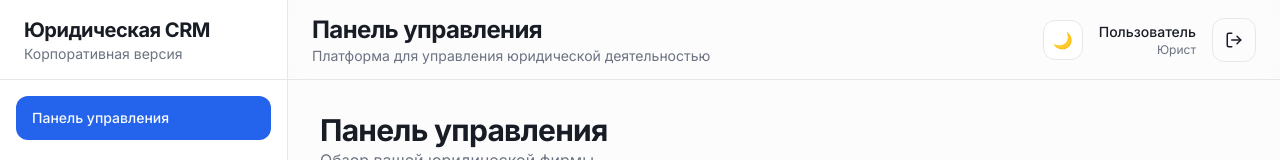
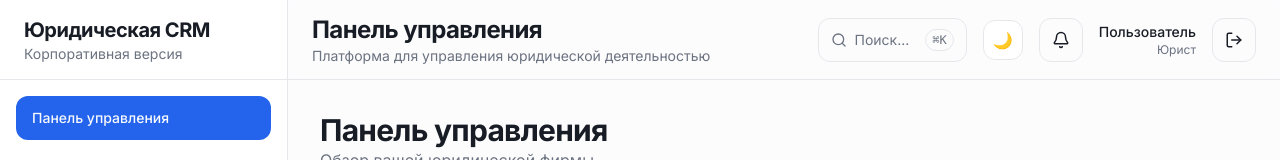
Before and after one commit to RIZVAN321-DIL/SaaS-PROJECT, a Next.js app in the folder frontend/: page /dashboard in a window 1280 px wide. Shown: the top 160 px of the page. Built offline with nearby package versions, Linux system fonts and the light colour scheme.

Commit message:
Update header.tsx

```diff
--- a/frontend/src/components/layout/header.tsx
+++ b/frontend/src/components/layout/header.tsx
@@ -1,20 +1,22 @@
-// frontend/src/components/layout/header.tsx
+// Файл 4: frontend/src/components/layout/header.tsx
 'use client';
 
 import { useState } from 'react';
 import { usePathname, useRouter } from 'next/navigation';
-import { Menu, LogOut } from 'lucide-react';
+import { Menu, LogOut, Search } from 'lucide-react';
 
 import { ThemeToggle } from '@/components/theme/theme-toggle';
 import { getUser, getAccessToken, clearAuth } from '@/lib/auth';
 import { authApi } from '@/lib/api';
 import { navigation } from '@/components/layout/sidebar';
+import { NotificationBell } from '@/components/notifications/notification-bell';
 
 interface HeaderProps {
   onMenuClick?: () => void;
+  onSearchClick?: () => void;
 }
 
-export function Header({ onMenuClick }: HeaderProps) {
+export function Header({ onMenuClick, onSearchClick }: HeaderProps) {
   const user = getUser();
   const pathname = usePathname();
   const router = useRouter();
@@ -28,7 +30,8 @@ export function Header({ onMenuClick }: HeaderProps) {
   };
 
   const currentPage = navigation.find(
-    (item) => pathname === item.href || pathname.startsWith(`${item.href}/`),
+    (item) =>
+      pathname === item.href || pathname.startsWith(`${item.href}/`),
   );
 
   async function handleLogout() {
@@ -48,7 +51,21 @@ export function Header({ onMenuClick }: HeaderProps) {
   }
 
   return (
-    <header className="flex h-20 items-center justify-between border-b border-border bg-background/80 px-4 md:px-6 backdrop-blur gap-4">
+    <header
+      className="
+        flex
+        h-20
+        items-center
+        justify-between
+        border-b
+        border-border
+        bg-background/80
+        px-4
+        md:px-6
+        backdrop-blur
+        gap-4
+      "
+    >
       <div className="flex items-center gap-3 min-w-0">
         <button
           type="button"
@@ -60,22 +77,119 @@ export function Header({ onMenuClick }: HeaderProps) {
         </button>
 
         <div className="min-w-0">
-          <h2 className="text-xl md:text-2xl font-bold truncate">
+          <h2
+            className="
+              text-xl
+              md:text-2xl
+              font-bold
+              truncate
+            "
+          >
             {currentPage?.label ?? 'Юридическая CRM'}
           </h2>
-          <p className="hidden sm:block text-sm text-muted-foreground truncate">
+
+          <p
+            className="
+              hidden
+              sm:block
+              text-sm
+              text-muted-foreground
+              truncate
+            "
+          >
             Платформа для управления юридической деятельностью
           </p>
         </div>
       </div>
 
-      <div className="flex items-center gap-2 md:gap-4 shrink-0">
+      <div
+        className="
+          flex
+          items-center
+          gap-2
+          md:gap-4
+          shrink-0
+        "
+      >
+        <button
+          type="button"
+          onClick={onSearchClick}
+          title="Быстрый поиск (Cmd+K)"
+          className="
+            hidden
+            sm:flex
+            h-11
+            items-center
+            gap-2
+            rounded-xl
+            border
+            border-border
+            px-3
+            text-sm
+            text-muted-foreground
+            transition
+            hover:bg-accent
+          "
+        >
+          <Search size={16} />
+          <span>Поиск...</span>
+          <kbd className="ml-2 rounded-md border border-border bg-background px-1.5 py-0.5 text-xs">
+            ⌘K
+          </kbd>
+        </button>
+
+        <button
+          type="button"
+          onClick={onSearchClick}
+          title="Поиск"
+          aria-label="Поиск"
+          className="
+            flex
+            sm:hidden
+            h-11
+            w-11
+            items-center
+            justify-center
+            rounded-xl
+            border
+            border-border
+            hover:bg-accent
+            transition
+          "
+        >
+          <Search size={18} />
+        </button>
+
         <ThemeToggle />
 
-        <div className="hidden sm:flex flex-col items-end">
-          <span className="text-sm font-medium">{user?.email ?? 'Пользователь'}</span>
-          <span className="text-xs text-muted-foreground">
-            {user?.role ? roleLabels[user.role] ?? user.role : 'Юрист'}
+        <NotificationBell />
+
+        <div
+          className="
+            hidden
+            sm:flex
+            flex-col
+            items-end
+          "
+        >
+          <span
+            className="
+              text-sm
+              font-medium
+            "
+          >
+            {user?.email ?? 'Пользователь'}
+          </span>
+
+          <span
+            className="
+              text-xs
+              text-muted-foreground
+            "
+          >
+            {user?.role
+              ? roleLabels[user.role] ?? user.role
+              : 'Юрист'}
           </span>
         </div>
 
@@ -85,7 +199,19 @@ export function Header({ onMenuClick }: HeaderProps) {
           disabled={loggingOut}
           title="Выйти"
           aria-label="Выйти"
-          className="flex items-center justify-center rounded-xl border border-border h-11 w-11 hover:bg-accent transition disabled:opacity-50"
+          className="
+            flex
+            items-center
+            justify-center
+            rounded-xl
+            border
+            border-border
+            h-11
+            w-11
+            hover:bg-accent
+            transition
+            disabled:opacity-50
+          "
         >
           <LogOut size={18} />
         </button>
```
